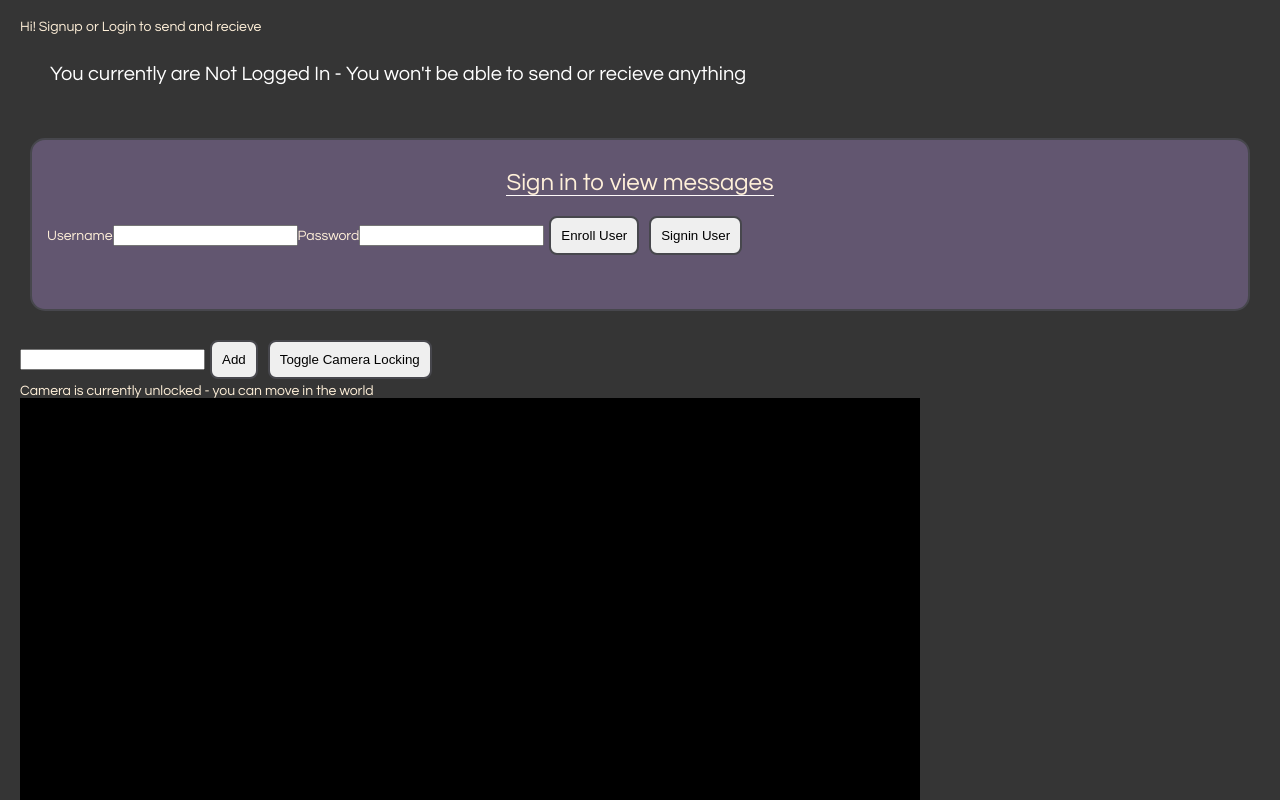
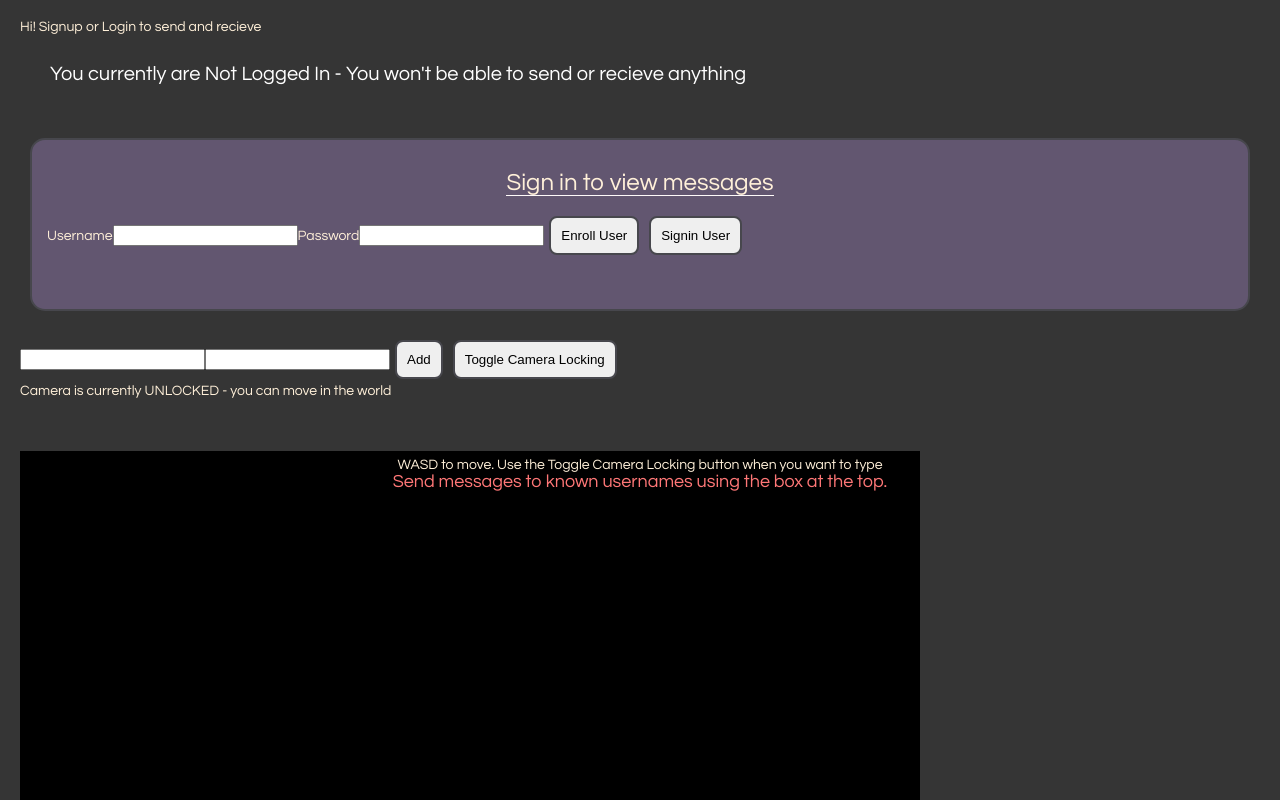
Before and after one commit to TonyWu386/courier279, a React app in the folder tech-demonstrator/: page / in a window 1280 px wide. Shown: the top 800 px of the page. Built offline with nearby package versions, Linux system fonts and the light colour scheme; animation ran at ten frames a second.

Commit message:
Preparing the UI for message sending functionality

```diff
--- a/tech-demonstrator/src/LoginPortal.js
+++ b/tech-demonstrator/src/LoginPortal.js
@@ -115,6 +115,8 @@ export default class LoginPortal extends React.Component {
       client_sym_kdf_salt: new_user_data.client_sym_kdf_salt,
     }).then((response) => {
       this.props.signupResponse(response.data + ", Good for you!");
+      // this.state.username should be fine, perhaps we should use response?
+      this.props.loginResponse(true, this.state.username);
       console.log("Success ", response);
     }).catch((err) => {
       if (err.response.status == 409) this.props.loginError("Sorry, but " + err.response.data);
--- a/tech-demonstrator/src/SceneTxtController.js
+++ b/tech-demonstrator/src/SceneTxtController.js
@@ -18,6 +18,8 @@ export default class SceneTxtController extends React.Component {
       movements: {forward: false, backward: false, right: false, left: false},
       isCameraLocked: false,
       hasBeenChanged: false, // currently unused. Will want later
+      staleLiveInfo: false,
+      liveInfo: '',
     }
   }
 
@@ -40,12 +42,25 @@ export default class SceneTxtController extends React.Component {
   }
 
   handleAdd(e) {
+    // Basic frontend check that non-auth users can't do anything
+    if (this.props.isUserLogin()) {
+
       // be very careful with immutability
       this.setState((old) => ({
+        staleLiveInfo: true,
+        liveInfo: "Message Sent...",
         existingMsg : [...old.existingMsg, old.txt],
       }), () => {
+        // TODO handle pushing the new MSG to db by calling the helper below
+        // this.pushUserMessage();
         console.log('says ', this.state.existingMsg);
       });
+    } else {
+      this.setState({
+        staleLiveInfo: true,
+        liveInfo: "You must be logged in to send messages",
+      })
+    }
   }
 
   handleLock(event) {
@@ -120,6 +135,22 @@ export default class SceneTxtController extends React.Component {
     }
   }
 
+  fetchUserMessages() {
+    // TODO corresponds to backend GET for this user
+    // grab the messages
+    // Unencrypt them with the relevant keys (which should be passed down)
+    // and store the result inside of this.state.existingMsg so they can be drawn
+  }
+
+  pushUserMessage() {
+    // TODO corresponds to backend POST for this user
+    // convert the message to a form the backend understands
+    // needs a target_username field... need a UI elem for this still...
+    // encrypt the message before sending
+  }
+
+
+
   queryMsg() {
     return this.state.existingMsg
   }
@@ -135,11 +166,15 @@ export default class SceneTxtController extends React.Component {
   render() {
     return (
       <div>
-        <input type="text" value={this.state.value} onChange={(i) => this.handleInputChange(i)}/>
+        <input id="content-msg" type="text" value={this.state.value} onChange={(i) => this.handleInputChange(i)}/>
+        <input id="target-msg" type="text" value={this.state.value}/>
         <button class="btn" id="msg-add" onClick={(i) => this.handleAdd(i)}>Add</button>
         <button class="btn" id="lock-view" onClick={(i) => this.handleLock(i)}>Toggle Camera Locking</button>
         <div class="lock">Camera is currently {this.state.isCameraLocked ?
-          'locked - typing will not move the camera' : 'unlocked - you can move in the world'}</div>
+          'LOCKED - typing will not move the camera' : 'UNLOCKED - you can move in the world'}</div>
+        <div id="controls">WASD to move. Use the Toggle Camera Locking button when you want to type</div>
+        <div id="liveinfo">{this.state.staleLiveInfo ? this.state.liveInfo
+          : 'Send messages to known usernames using the box at the top.'}</div>
         <SceneTxt
           txt={() => this.queryTxt()}
           msgs={() => this.queryMsg()}
--- a/tech-demonstrator/src/index.css
+++ b/tech-demonstrator/src/index.css
@@ -50,3 +50,29 @@ ol, ul {
   border-bottom: 1px snow solid;
   align-self: center;
 }
+
+.lock {
+  font: 14px "Century Gothic", Futura, sans-serif;
+  margin-bottom: 20px;
+  align-self: center;
+}
+
+#controls {
+  position: relative;
+	top: 40px;
+  width: 100%;
+	text-align: center;
+	z-index: 100;
+	display:block;
+}
+
+#liveinfo {
+  font: 18px "Century Gothic", Futura, sans-serif;
+  color: rgb(255, 119, 119);
+  position: relative;
+	top: 40px;
+  width: 100%;
+	text-align: center;
+	z-index: 100;
+	display:block;
+}
--- a/tech-demonstrator/src/index.js
+++ b/tech-demonstrator/src/index.js
@@ -144,7 +144,6 @@ class Webapp extends React.Component {
       this.setState({
         uname: unameNew,
         staleErr: false,
-        staleFeed: false,
       });
     } else {
       this.setState({
@@ -168,6 +167,12 @@ class Webapp extends React.Component {
       error: errormsg,
       staleErr: true,
     });
+  }
+
+  // Abstract away login details for child components
+  queryLoginStatus() {
+    // If there are any additional checks for being logged in, they go here.
+    return this.state.uname !== '';
   }
 
   setCryptData(pubkey, privkey) {
@@ -208,7 +213,9 @@ class Webapp extends React.Component {
         </div>
         <br />
         <div className="threejs-text">
-            <SceneTxtCtrl/>
+            <SceneTxtCtrl
+              isUserLogin={() => this.queryLoginStatus()}
+            />
         </div>
       </div>
     );
```
Lines whose indentation alone changed are shown as unchanged.
